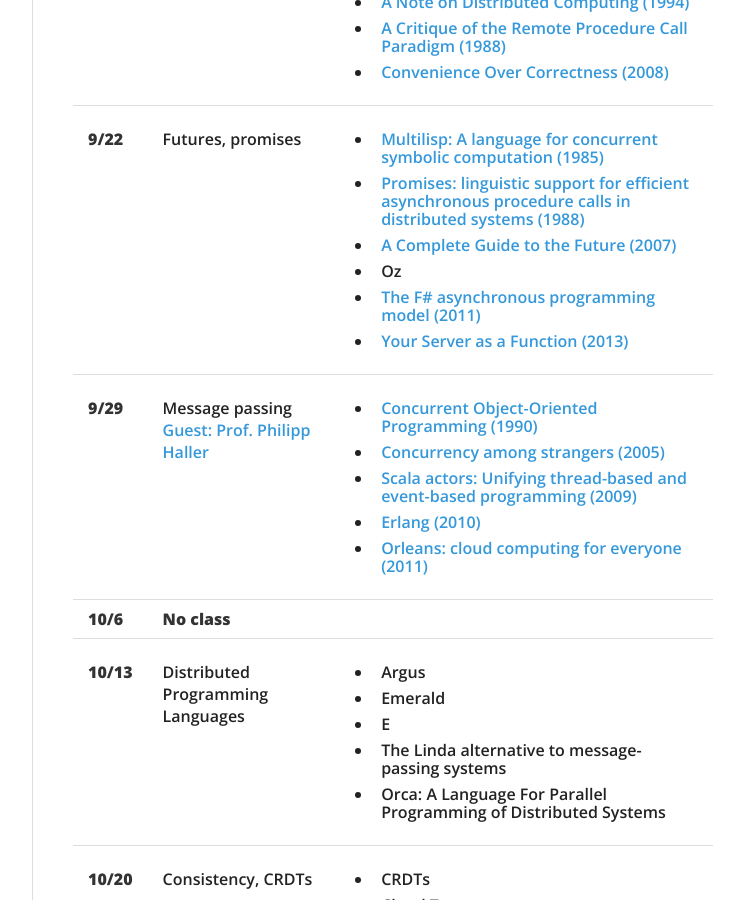
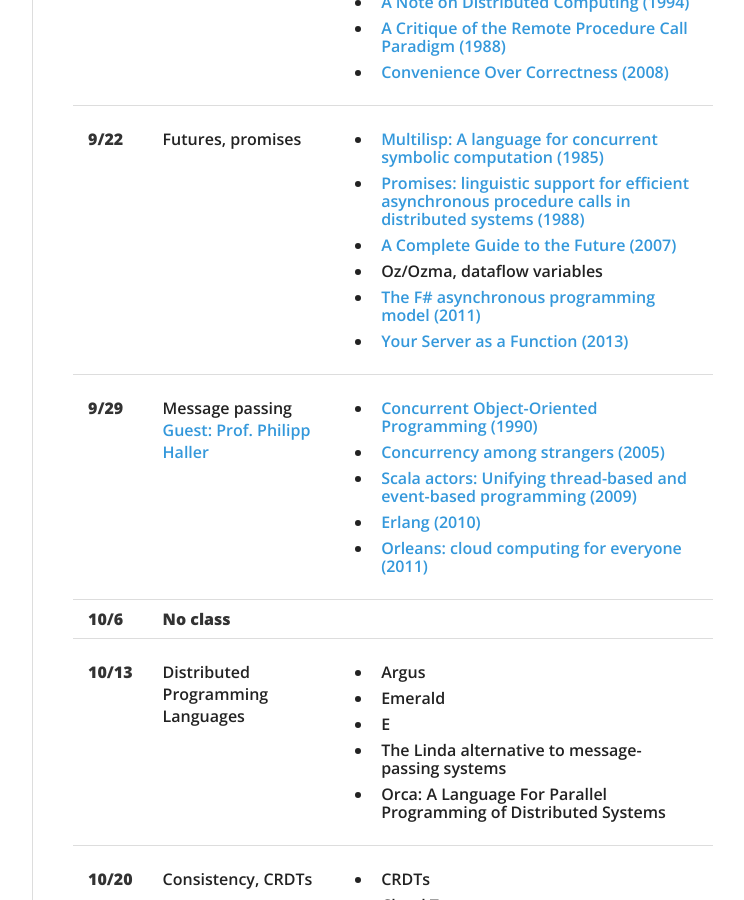
Before and after one commit to heathermiller/wwwcs7680, a Jekyll site: the page built from index.md, in a window 1280 px wide and 900 px high, scrolled down 1737 px. Shown: the whole window, without its empty margins (378-1122 px from the left). Built offline with Jekyll 4.4.1, drawn with Linux system fonts in a browser that asks for light colours; nearby versions of some CDN libraries.

Commit message:
Add Oz/Ozma desc

```diff
--- a/index.md
+++ b/index.md
@@ -107,7 +107,8 @@ You will be evaluated on:
           <li><a href="https://scholar.google.com/scholar?cluster=1955556762785357880&hl=en&as_sdt=0,22">Multilisp: A language for concurrent symbolic computation (1985)</a></li>
           <li><a href="">Promises: linguistic support for efficient asynchronous procedure calls in distributed systems (1988)</a></li>
           <li><a href="https://scholar.google.com/scholar?cluster=11665674903792157498&hl=en&as_sdt=0,22">A Complete Guide to the Future (2007)</a></li>
-          <li>Oz</li>
+          <li>Oz/Ozma, dataflow variables</li>
+          <!-- http://lampwww.epfl.ch/~hmiller/scala2013/resources/pdfs/paper4.pdf -->
           <li><a href="https://scholar.google.com/scholar?cluster=14809811497832734817&hl=en&as_sdt=0,22">The F# asynchronous programming model (2011)</a></li>
           <li><a href="https://scholar.google.com/scholar?cluster=14922225451262628725&hl=en&as_sdt=0,22">Your Server as a Function (2013)</a></li>
         </ul>
```
